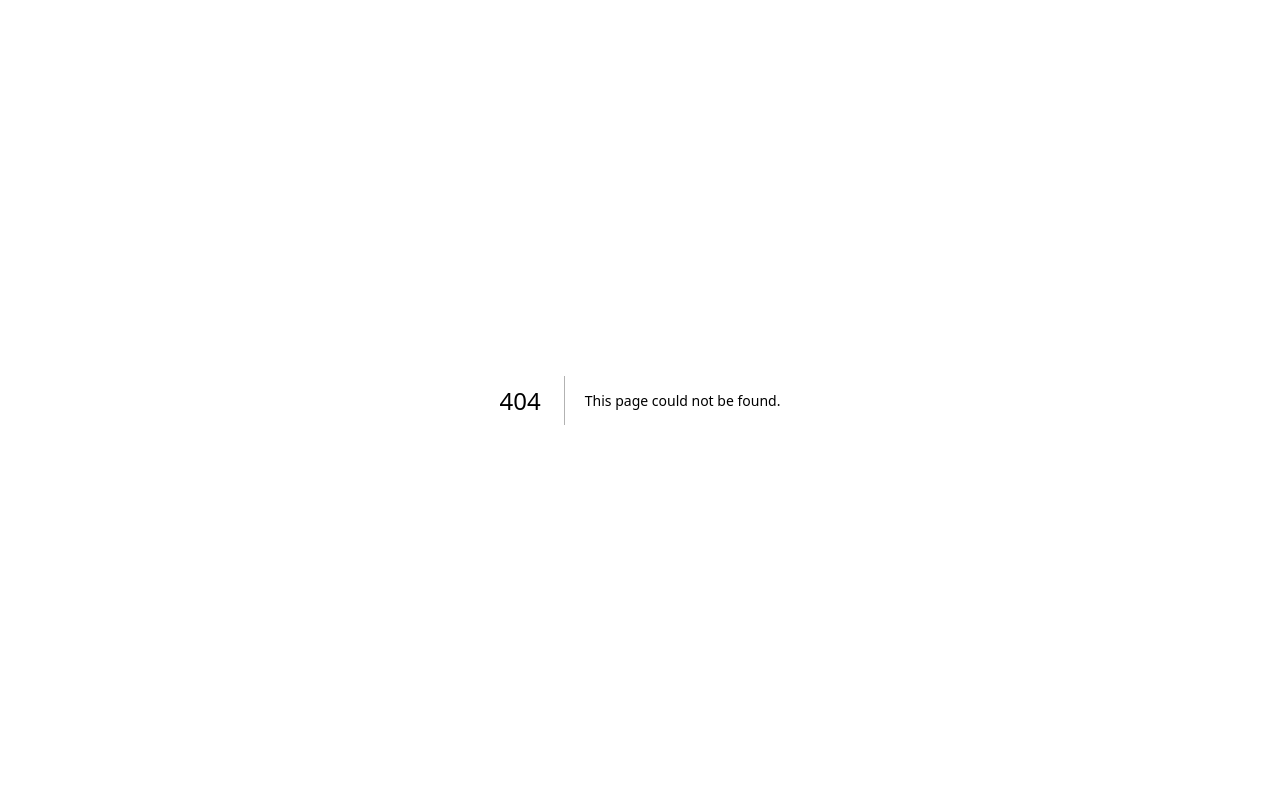
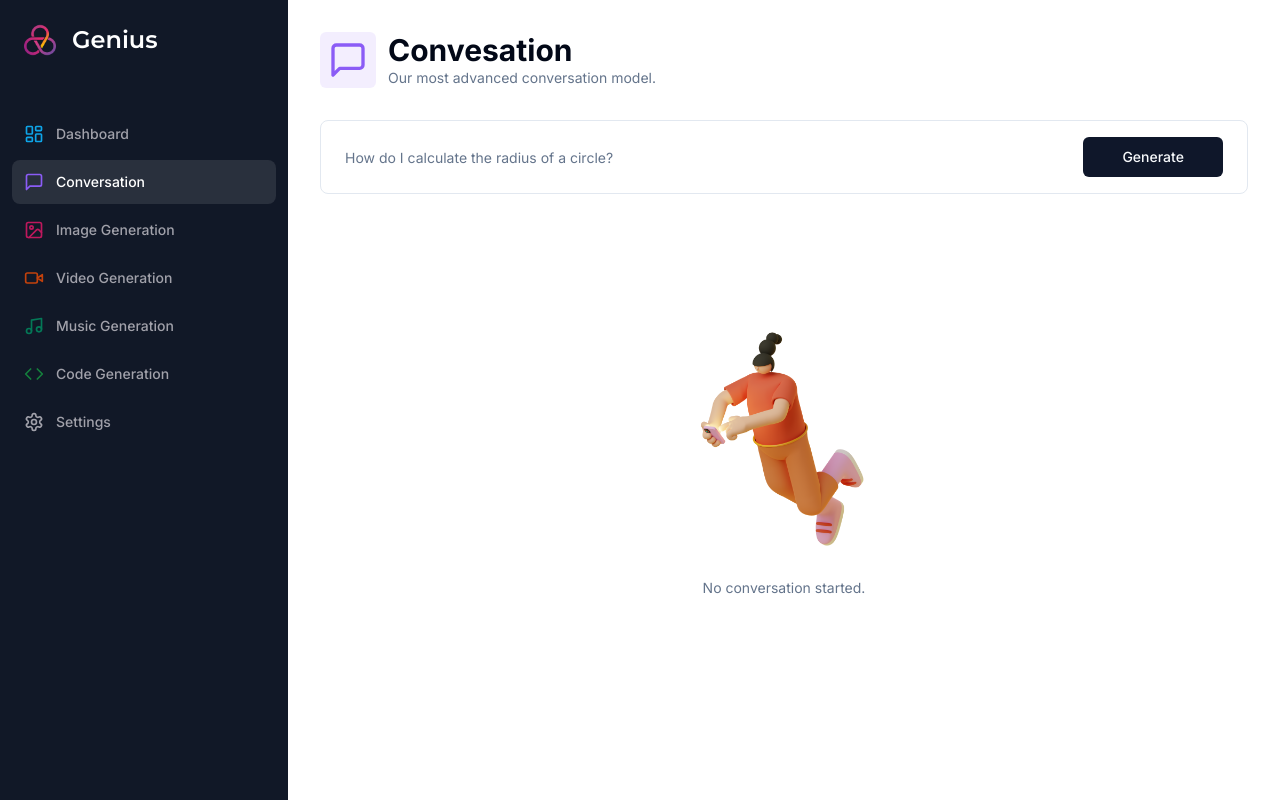
Before and after one commit to ketoprac/ai-saas, a Next.js app: page /conversation in a window 1280 px wide. Before the commit this address had no page. Built offline with nearby package versions, Linux system fonts and the light colour scheme.

Commit message:
feat: create conversation ui

```diff
--- /dev/null
+++ b/app/(dashboard)/(routes)/conversation/constants.ts
@@ -0,0 +1,7 @@
+import * as z from "zod";
+
+export const formSchema = z.object({
+  prompt: z.string().min(1, {
+    message: "Prompt is required",
+  })
+})
--- /dev/null
+++ b/app/(dashboard)/(routes)/conversation/page.tsx
@@ -0,0 +1,132 @@
+"use client";
+
+import axios from "axios";
+import * as z from "zod";
+import { useState } from "react";
+import { MessageSquare } from "lucide-react";
+import { useForm } from "react-hook-form";
+import { zodResolver } from "@hookform/resolvers/zod";
+import { useRouter } from "next/navigation";
+import { ChatCompletionRequestMessage } from "openai";
+
+import { Heading } from "@/components/heading";
+import { Form, FormControl, FormField, FormItem } from "@/components/ui/form";
+import { Input } from "@/components/ui/input";
+import { Button } from "@/components/ui/button";
+import { Empty } from "@/components/empty";
+import { Loader } from "@/components/loader";
+
+import { formSchema } from "./constants";
+import { cn } from "@/lib/utils";
+import { BotAvatar } from "@/components/bot-avatar";
+import { UserAvatar } from "@/components/user-avatar";
+
+const ConversationPage = () => {
+  const router = useRouter();
+  const [messages, setMessages] = useState<ChatCompletionRequestMessage[]>([]);
+
+  const form = useForm<z.infer<typeof formSchema>>({
+    resolver: zodResolver(formSchema),
+    defaultValues: {
+      prompt: "",
+    },
+  });
+
+  const isLoading = form.formState.isSubmitting;
+
+  const onSubmit = async (values: z.infer<typeof formSchema>) => {
+    try {
+      const userMessage: ChatCompletionRequestMessage = {
+        role: "user",
+        content: values.prompt,
+      };
+
+      const newMessages = [...messages, userMessage];
+
+      const response = await axios.post("/api/conversation", {
+        messages: newMessages,
+      });
+
+      setMessages((current) => [...current, userMessage, response.data]);
+
+      form.reset();
+    } catch (error: any) {
+      // TODO: Open Pro Modal
+      console.log(error);
+    } finally {
+      router.refresh();
+    }
+  };
+
+  return (
+    <div>
+      <Heading
+        title="Convesation"
+        description="Our most advanced conversation model."
+        icon={MessageSquare}
+        iconColor="text-violet-500"
+        bgColor="bg-violet-500/10"
+      />
+      <div className="px-4 lg:px-8">
+        <div>
+          <Form {...form}>
+            <form
+              onSubmit={form.handleSubmit(onSubmit)}
+              className="rounded-lg border w-full p-4 px-3 md:px-6 focus-within:shadow-sm grid grid-cols-12 gap-2"
+            >
+              <FormField
+                name="prompt"
+                render={({ field }) => (
+                  <FormItem className="col-span-12 lg:col-span-10">
+                    <FormControl className="m-0 p-0">
+                      <Input
+                        className="border-0 outline-none focus-visible:ring-0 focus-visible:ring-transparent"
+                        disabled={isLoading}
+                        placeholder="How do I calculate the radius of a circle?"
+                        {...field}
+                      />
+                    </FormControl>
+                  </FormItem>
+                )}
+              />
+              <Button
+                className="col-span-12 lg:col-span-2 w-full"
+                disabled={isLoading}
+              >
+                Generate
+              </Button>
+            </form>
+          </Form>
+        </div>
+        <div className="space-y-4 mt-4">
+          {isLoading && (
+            <div className="p-8 rounded-lg w-full flex items-center justify-center bg-muted">
+              <Loader />
+            </div>
+          )}
+          {messages.length === 0 && !isLoading && (
+            <Empty label="No conversation started." />
+          )}
+          <div className="flex flex-col-reverse gap-y-4">
+            {messages.map((message) => (
+              <div
+                key={message.content}
+                className={cn(
+                  "p-8 w-full flex items-start gap-x-8 rounded-lg",
+                  message.role === "user"
+                    ? "bg-white border border-black/10"
+                    : "bg-muted"
+                )}
+              >
+                {message.role === "user" ? <UserAvatar /> : <BotAvatar />}
+                <p className="text-sm">{message.content}</p>
+              </div>
+            ))}
+          </div>
+        </div>
+      </div>
+    </div>
+  );
+};
+
+export default ConversationPage;
```
